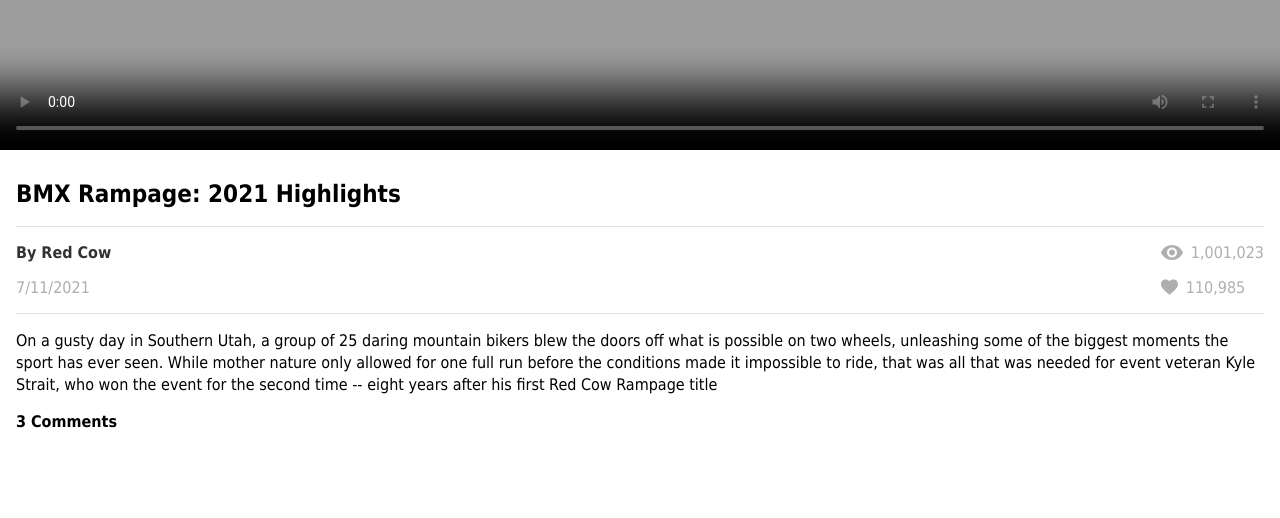
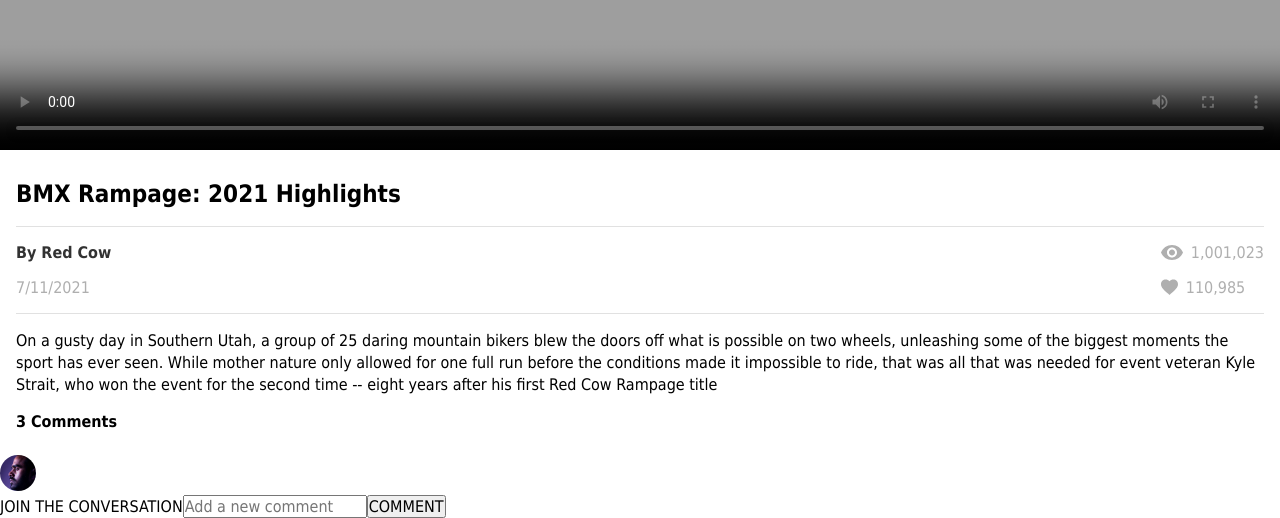
Before and after one commit to lizardskelly/brainstation-project4-brainflix, a React (Create React App) app: page / in a window 1280 px wide. Shown: the part 976-1494 px from the top of the page. Before the commit the page ends 1431 px from the top, so only its background shows below. Built offline with nearby package versions, Linux system fonts and the light colour scheme; a web font is replaced by a local one.

Commit message:
created comment form

```diff
--- a/src/App.js
+++ b/src/App.js
@@ -4,6 +4,7 @@ import videoData from './data/video-details.json';
 import Header from './components/Header/Header';
 import VideoPlayer from './components/VideoPlayer/VideoPlayer';
 import VideoDetails from './components/VideoDetails/VideoDetails';
+import CommentForm from './components/CommentForm/CommentForm';
 
 class App extends Component {
 
@@ -21,6 +22,7 @@ class App extends Component {
         <VideoDetails
           details = {this.state.currentVideo}
         />
+        <CommentForm />
       </>
     )
   }
--- /dev/null
+++ b/src/components/CommentForm/CommentForm.js
@@ -0,0 +1,30 @@
+import avatar from '../../assets/images/Mohan-muruge.jpg';
+import './commentform.scss'
+
+const CommentForm = () => {
+  return (
+    <form className="form">
+      <img
+        className='form__avatar'
+        src={avatar}
+        alt='user avatar'/>
+      <div className='form__container'>
+        <label
+          className='form__label'
+          htmlFor='commentInput'>
+          JOIN THE CONVERSATION
+        </label>
+        <input
+          className='form__input'
+          id='commentInput'
+          placeholder='Add a new comment'/>
+        <button
+          className='form__button'>
+          COMMENT
+        </button>
+      </div>
+    </form>
+   );
+}
+
+export default CommentForm;
--- /dev/null
+++ b/src/components/CommentForm/commentform.scss
@@ -0,0 +1,10 @@
+.form {
+
+  &__avatar {
+    height: 2.25rem;
+    width: 2.25rem;
+    border-radius: 50%;
+    object-fit: cover;
+    object-position: 20% 50%;
+  }
+}
```
